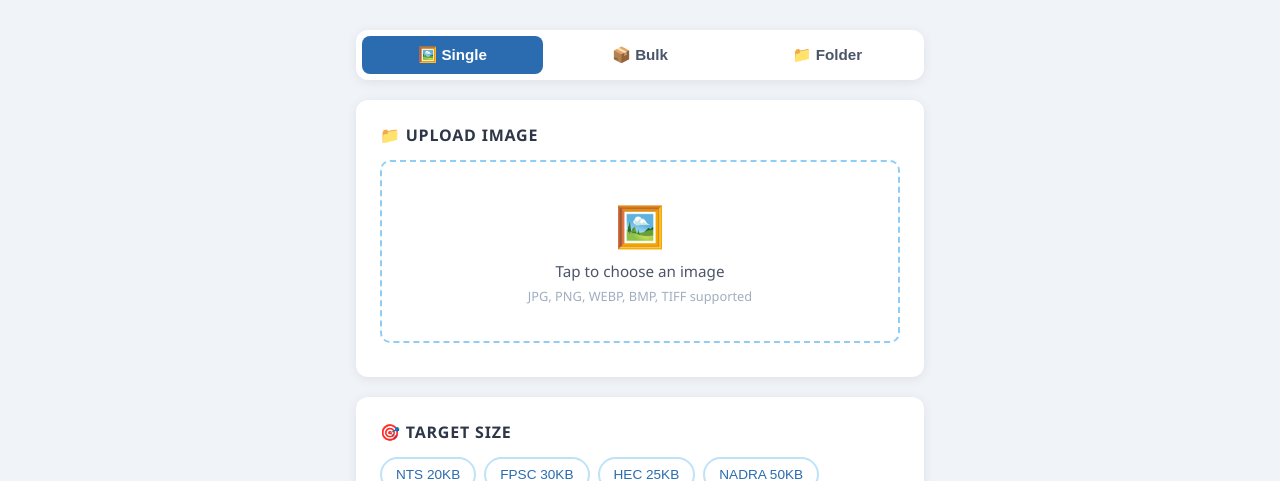
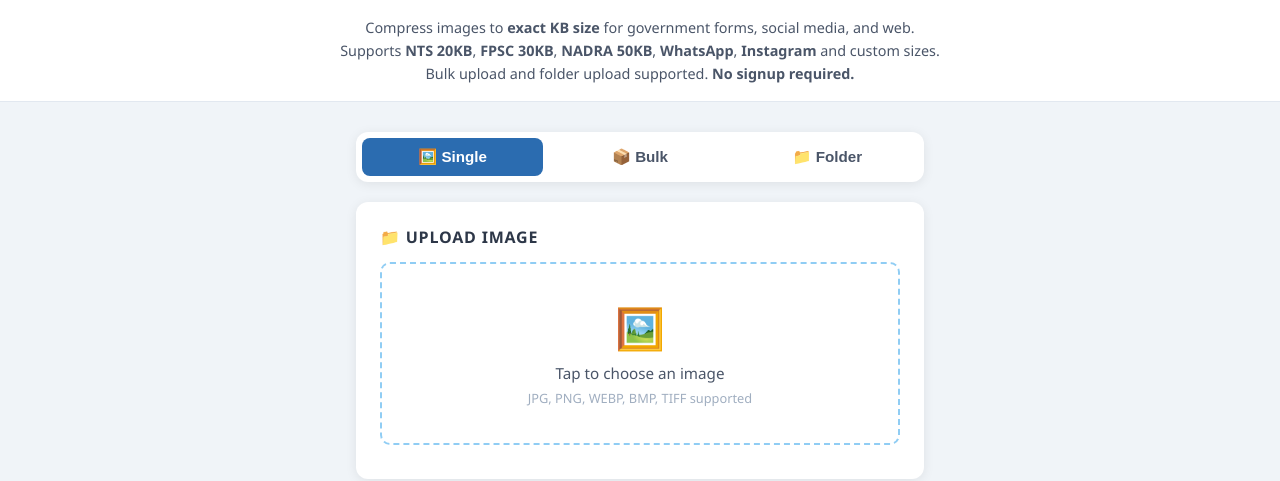
Before and after one commit to hanook-solve/compress-kit, a Flask app: page / in a window 1280 px wide. Shown: the part 94-575 px from the top of the page. Run offline with Flask 3, Linux system fonts and the light colour scheme; some libraries are stand-ins or nearby versions.

Commit message:
Session 6: SEO meta tags, sitemap, robots.txt added

```diff
--- a/app.py
+++ b/app.py
@@ -4,6 +4,7 @@ from io import BytesIO
 from flask import render_template
 import io
 import zipfile
+from flask import Response
 
 
 
@@ -165,6 +166,18 @@ def compress_bulk():
 
     return response
 
+@app.route('/sitemap.xml')
+def sitemap():
+    with open('sitemap.xml', 'r') as f:
+        content = f.read()
+    return Response(content, mimetype='application/xml')
+
+@app.route('/robots.txt')
+def robots():
+    with open('robots.txt', 'r') as f:
+        content = f.read()
+    return Response(content, mimetype='text/plain')
+
 
 if __name__ == '__main__':
     app.run(debug=False)
--- /dev/null
+++ b/robots.txt
@@ -0,0 +1,3 @@
+User-agent: *
+Allow: /
+Sitemap: https://compress-kit.onrender.com/sitemap.xml
--- a/templates/index.html
+++ b/templates/index.html
@@ -3,7 +3,23 @@
 <head>
   <meta charset="UTF-8">
   <meta name="viewport" content="width=device-width, initial-scale=1.0">
-  <title>CompressKit — Compress Images to Exact KB</title>
+
+  <!-- PRIMARY META TAGS -->
+  <title>CompressKit — Compress Images to Exact KB Online Free</title>
+  <meta name="title" content="CompressKit — Compress Images to Exact KB Online Free">
+  <meta name="description" content="Free online image compressor. Compress images to exact KB for NTS, FPSC, NADRA, HEC forms. Bulk upload, folder upload, ZIP download. No signup required.">
+  <meta name="keywords" content="compress image to exact kb, compress image to 20kb online free, nts photo size compress, fpsc photo compress, bulk image compressor, image compressor online free, compress passport photo, reduce image size kb">
+  <meta name="author" content="CompressKit">
+  <meta name="robots" content="index, follow">
+
+  <!-- OPEN GRAPH — for WhatsApp and Facebook previews -->
+  <meta property="og:type" content="website">
+  <meta property="og:url" content="https://compress-kit.onrender.com/">
+  <meta property="og:title" content="CompressKit — Compress Images to Exact KB Online Free">
+  <meta property="og:description" content="Free online image compressor. Compress photos to exact KB for NTS, FPSC, NADRA forms. Bulk and folder upload supported.">
+
+  <!-- CANONICAL URL — tells Google this is the main URL -->
+  <link rel="canonical" href="https://compress-kit.onrender.com/">
   <style>
     * { box-sizing: border-box; margin: 0; padding: 0; }
 
@@ -241,12 +257,23 @@
     }
   </style>
 </head>
+
 <body>
 
 <header>
   <h1>🗜️ CompressKit</h1>
   <p>Compress images to exact KB — free, fast, no signup</p>
 </header>
+
+<!-- SEO TEXT SECTION -->
+<div style="background:white; padding: 16px 20px; text-align:center; border-bottom: 1px solid #e2e8f0;">
+  <p style="max-width:600px; margin:0 auto; font-size:0.9rem; color:#4a5568; line-height:1.6;">
+    Compress images to <strong>exact KB size</strong> for government forms, social media, and web.
+    Supports <strong>NTS 20KB</strong>, <strong>FPSC 30KB</strong>, <strong>NADRA 50KB</strong>,
+    <strong>WhatsApp</strong>, <strong>Instagram</strong> and custom sizes.
+    Bulk upload and folder upload supported. <strong>No signup required.</strong>
+  </p>
+</div>
 
 <div class="container">
 
```
Also changed, not shown: sitemap.xml (added, +9 -0 lines).
